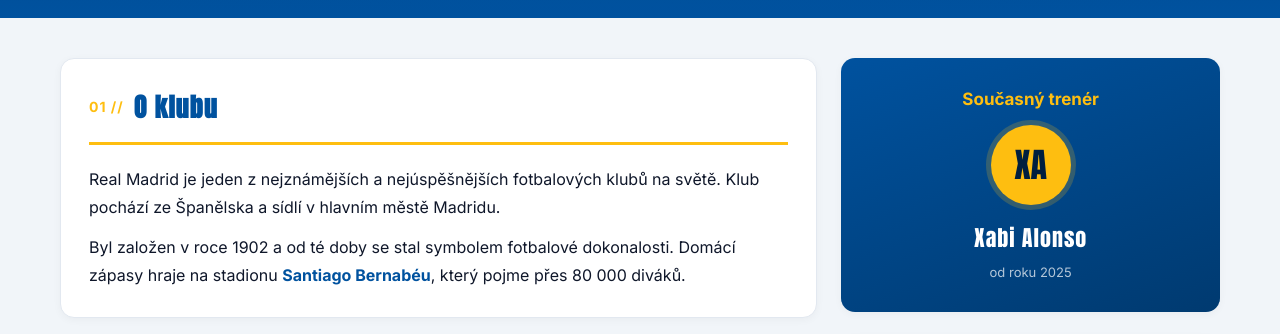
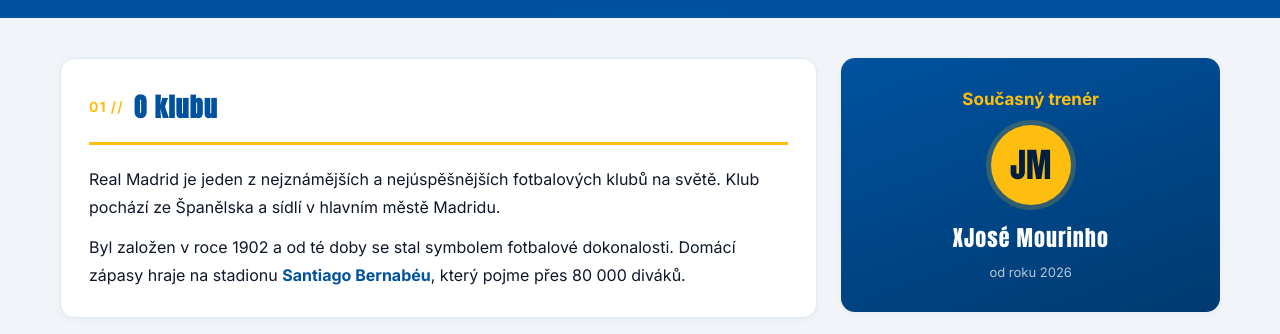
Before and after one commit to daniel-gorcica/real_madrid, a plain HTML site: page index.html in a window 1280 px wide. Shown: the part 780-1114 px from the top of the page. Drawn offline with Linux system fonts and the light colour scheme.

Commit message:
José Mourinho

```diff
--- a/index.html
+++ b/index.html
@@ -232,9 +232,9 @@
             <!-- Trenér -->
             <div class="karta karta-trener reveal">
                 <h3>Současný trenér</h3>
-                <div class="trener-foto">XA</div>
-                <p class="trener-jmeno">Xabi Alonso</p>
-                <p class="trener-od">od roku 2025</p>
+                <div class="trener-foto">JM</div>
+                <p class="trener-jmeno">XJosé Mourinho</p>
+                <p class="trener-od">od roku 2026</p>
             </div>
 
             <!-- Stadion -->
```
